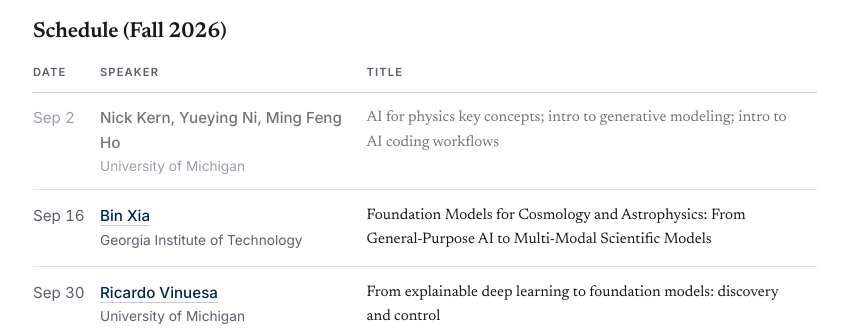
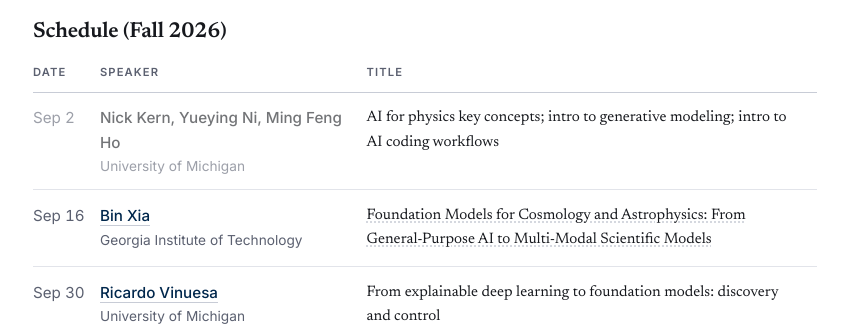
Before and after one commit to umich-ai4physics/umich-ai4physics.github.io, a Jekyll site: the page built from index.html, in a window 1280 px wide. Shown: the part 864-1200 px from the top of the page, without its empty margins (215-1063 px from the left). Built offline with Jekyll 4.4.1, drawn with Linux system fonts in a browser that asks for light colours.

Commit message:
talk abstracts

```diff
--- a/assets/css/style.css
+++ b/assets/css/style.css
@@ -135,7 +135,7 @@
 
 /* ---- Schedule table ---- */
 
-.table-scroll { overflow-x: auto; margin: 0 -1.5rem; padding: 0 1.5rem; }
+.table-scroll { margin: 0 -1.5rem; padding: 0 1.5rem; }
 
 table {
   width: 100%;
@@ -169,7 +169,64 @@
 td.title { font-family: var(--serif); }
 td.title .tbd { color: var(--ink-soft); font-style: italic; }
 
-tr.past td { opacity: 0.6; }
+tr.past td:not(.title),
+tr.past td.title > :not(.abstract) { opacity: 0.6; }
+
+/* ---- Abstract pop-overs ---- */
+
+td.title { position: relative; }
+
+.has-abstract > span {
+  text-decoration: underline dotted var(--rule-strong);
+  text-underline-offset: 0.22em;
+  cursor: help;
+}
+.has-abstract > span:focus-visible,
+.has-abstract a:focus-visible { outline: 2px solid var(--accent); outline-offset: 2px; }
+
+.abstract {
+  position: absolute;
+  z-index: 10;
+  top: calc(100% - 0.45rem);
+  left: 0;
+  right: 0.9rem;               /* spans the title column's text box */
+  max-height: 60vh;
+  overflow-y: auto;
+  padding: 0.8rem 1rem;
+  background: var(--bg);
+  border: 1px solid var(--rule-strong);
+  border-radius: 4px;
+  box-shadow: 0 10px 28px rgba(15, 20, 30, 0.14);
+  font-family: var(--sans);
+  font-size: 0.85rem;
+  line-height: 1.55;
+  color: var(--ink);
+  opacity: 0;
+  visibility: hidden;
+  transform: translateY(-3px);
+  /* hide on a short delay so the pointer can travel onto the pop-over */
+  transition: opacity 0.15s ease 0.12s, transform 0.15s ease 0.12s, visibility 0s linear 0.27s;
+}
+
+.talk-title:hover + .abstract,
+.talk-title:focus-within + .abstract,
+.abstract:hover {
+  opacity: 1;
+  visibility: visible;
+  transform: none;
+  transition: opacity 0.15s ease, transform 0.15s ease, visibility 0s;
+}
+
+.abstract-label {
+  margin: 0 0 0.35rem;
+  font-size: 0.68rem;
+  font-weight: 600;
+  letter-spacing: 0.1em;
+  text-transform: uppercase;
+  color: var(--ink-soft);
+}
+.abstract p { margin: 0 0 0.6rem; }
+.abstract p:last-child { margin-bottom: 0; }
 
 /* ---- Footer ---- */
 
@@ -194,6 +251,7 @@
 
 @media (max-width: 34rem) {
   .wrap { padding-top: 3rem; }
+  .abstract { left: auto; right: 0; width: calc(100vw - 3rem); }
   table { font-size: 0.9rem; }
   td.speaker { width: auto; }
 }
--- a/index.html
+++ b/index.html
@@ -81,7 +81,16 @@
             {% if talk.affiliation %}<span class="affil">{{ talk.affiliation }}</span>{% endif %}
           </td>
           <td class="title">
-            {% if talk.title %}
+            {% if talk.title and talk.abstract %}
+              {% assign abstract_id = "abstract-" | append: forloop.index %}
+              <span class="talk-title has-abstract{% if talk.abstract_url %} is-link{% endif %}">
+                {% if talk.abstract_url %}<a href="{{ talk.abstract_url }}" aria-describedby="{{ abstract_id }}">{{ talk.title }}</a>{% else %}<span tabindex="0" aria-describedby="{{ abstract_id }}">{{ talk.title }}</span>{% endif %}
+              </span>
+              <div class="abstract" id="{{ abstract_id }}" role="tooltip">
+                <p class="abstract-label">Abstract</p>
+                {{ talk.abstract | markdownify }}
+              </div>
+            {% elsif talk.title %}
               {% if talk.abstract_url %}<a href="{{ talk.abstract_url }}">{{ talk.title }}</a>{% else %}{{ talk.title }}{% endif %}
             {% else %}
               <span class="tbd">TBD</span>
```
Also changed, not shown: _data/speakers.yml (+21 -1 lines).
